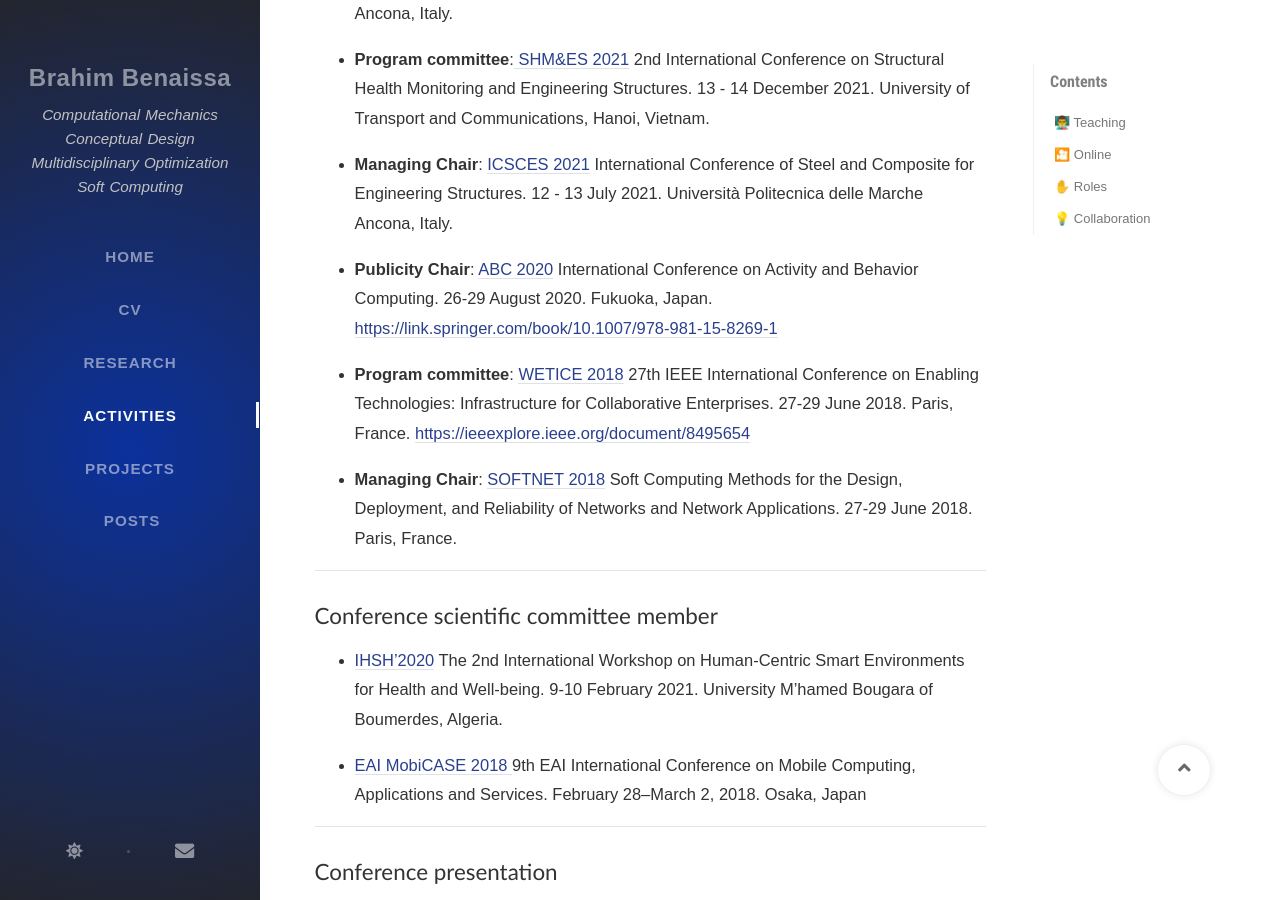
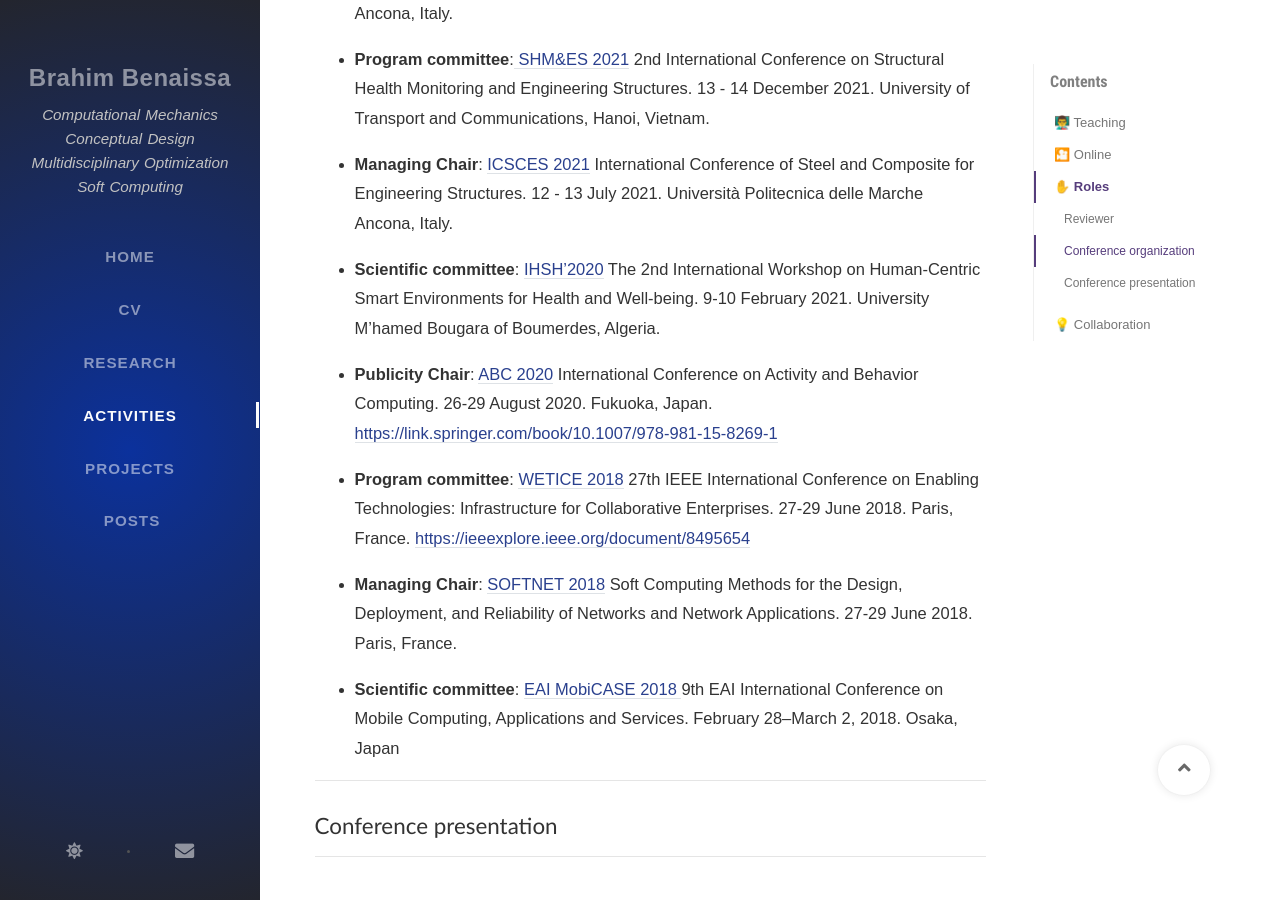
Before and after one commit to Brahim-Benaissa/Brahim-Benaissa.github.io, a Jekyll site: the page built from tabs/activities.md, in a window 1280 px wide and 900 px high, scrolled down 1989 px. Built offline with Jekyll 4.4.1, drawn with Linux system fonts in a browser that asks for light colours; nearby versions of some CDN libraries; some web fonts are replaced; comment, search, counter and statistics services are not loaded.

Commit message:
Update activities.md

```diff
--- a/tabs/activities.md
+++ b/tabs/activities.md
@@ -77,19 +77,16 @@
 
 - **Managing Chair**: <a href="https://icsces.org/" target="_blank"> ICSCES 2021</a> International Conference of Steel and Composite for Engineering Structures. 12 - 13 July 2021. Università Politecnica delle Marche Ancona, Italy.
 
+- **Scientific committee**: <a href="https://ieeexplore.ieee.org/xpl/conhome/9378700/proceeding" target="_blank"> IHSH'2020</a>  The 2nd International Workshop on Human-Centric Smart Environments for Health and Well-being.  9-10 February 2021. University M’hamed Bougara of Boumerdes, Algeria.
+
 - **Publicity Chair**: <a href="https://abc-research.github.io/2020/" target="_blank"> ABC 2020</a> International Conference on Activity and Behavior Computing. 26-29 August 2020. Fukuoka, Japan. <a href="https://link.springer.com/book/10.1007/978-981-15-8269-1" target="_blank"> https://link.springer.com/book/10.1007/978-981-15-8269-1</a>
 
 - **Program committee**: <a href="https://eexposit.perso.univ-pau.fr/wetice/" target="_blank"> WETICE 2018</a> 27th IEEE International Conference on Enabling Technologies: Infrastructure for Collaborative Enterprises. 27-29 June 2018. Paris, France. <a href="https://ieeexplore.ieee.org/document/8495654" target="_blank"> https://ieeexplore.ieee.org/document/8495654</a>
 
 - **Managing Chair**: <a href="http://www.olab-dynamics.net/wetice2018/softnet.html" target="_blank"> SOFTNET 2018</a> Soft Computing Methods for the Design, Deployment, and Reliability of Networks and Network Applications. 27-29 June 2018. Paris, France.
 
----
+- **Scientific committee**: <a href="https://link.springer.com/book/10.1007/978-3-319-90740-6" target="_blank"> EAI MobiCASE 2018 </a>  9th EAI International Conference on Mobile Computing, Applications and Services. February 28–March 2, 2018. Osaka, Japan
 
-## Conference scientific committee member
-
-- <a href="https://ieeexplore.ieee.org/xpl/conhome/9378700/proceeding" target="_blank"> IHSH'2020</a>  The 2nd International Workshop on Human-Centric Smart Environments for Health and Well-being.  9-10 February 2021. University M’hamed Bougara of Boumerdes, Algeria.
-
-- <a href="https://link.springer.com/book/10.1007/978-3-319-90740-6" target="_blank"> EAI MobiCASE 2018 </a>  9th EAI International Conference on Mobile Computing, Applications and Services. February 28–March 2, 2018. Osaka, Japan
 
 ---
 
```
